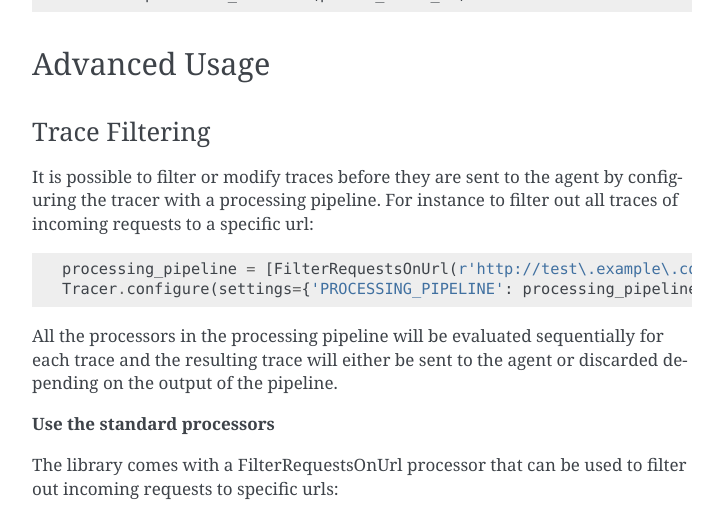
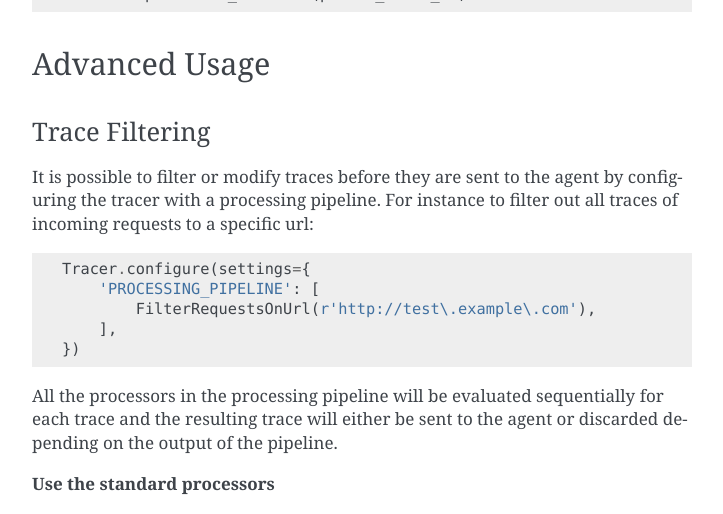
Before and after one commit to korniltsev-grafanista/pyroscope-python, a Sphinx documentation site: the page built from docs/index.rst, in a window 1280 px wide and 900 px high, scrolled down 8646 px, cut to the strip 0-514 px from the top of the window. Shown: the whole strip, without its empty margins (388-1111 px from the left). Built offline with Sphinx 7.4.7, drawn with Linux system fonts in a browser that asks for light colours.

Commit message:
Simplifying code example
Upstream-Commit: e31d845fcc60b8678b5dca4df47a4529e3b0ed6f

```diff
--- a/docs/index.rst
+++ b/docs/index.rst
@@ -316,8 +316,11 @@ It is possible to filter or modify traces before they are sent to the agent by
 configuring the tracer with a processing pipeline. For instance to filter out
 all traces of incoming requests to a specific url::
 
-    processing_pipeline = [FilterRequestsOnUrl(r'http://test\.example\.com')]
-    Tracer.configure(settings={'PROCESSING_PIPELINE': processing_pipeline})
+    Tracer.configure(settings={
+        'PROCESSING_PIPELINE': [
+            FilterRequestsOnUrl(r'http://test\.example\.com'),
+        ],
+    })
 
 All the processors in the processing pipeline will be evaluated sequentially
 for each trace and the resulting trace will either be sent to the agent or
```
